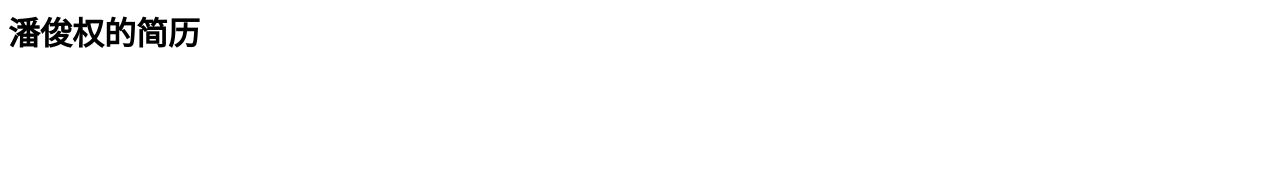
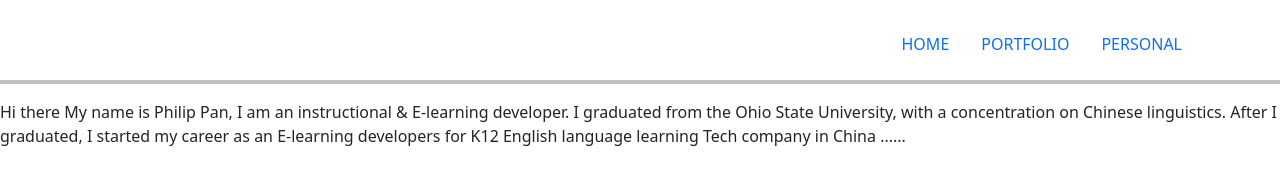
Before and after one commit to suanfa8/suanfa8.github.io, a plain HTML site: page index.html in a window 1280 px wide. Drawn offline with nearby package versions, Linux system fonts and the light colour scheme.

Commit message:
初步实现了选项卡显示不同内容。

```diff
--- a/index.html
+++ b/index.html
@@ -1,9 +1,58 @@
-<html>
-    <head>
-        <title>pan</title>
-    </head>
+<!doctype html>
+<html lang="en">
 
-    <body>
-        <h1>潘俊权的简历</h1>
-    </body>
+<head>
+  <meta charset="utf-8">
+  <meta name="viewport" content="width=device-width, initial-scale=1">
+  <title>Bootstrap demo</title>
+  <link href="https://cdn.jsdelivr.net/npm/bootstrap@5.3.0-alpha1/dist/css/bootstrap.min.css" rel="stylesheet"
+    integrity="sha384-GLhlTQ8iRABdZLl6O3oVMWSktQOp6b7In1Zl3/Jr59b6EGGoI1aFkw7cmDA6j6gD" crossorigin="anonymous">
+</head>
+
+<body>
+  <div class="container">
+    <br>
+    <ul class="nav justify-content-end">
+      <li class="nav-item">
+        <a class="nav-link active" href="#" id="nav-home-tab" data-bs-toggle="tab" data-bs-target="#nav-home">HOME</a>
+      </li>
+      <li class="nav-item">
+        <a class="nav-link" href="#" id="nav-profile-tab" data-bs-toggle="tab"
+          data-bs-target="#nav-profile">PORTFOLIO</a>
+      </li>
+      <li class="nav-item">
+        <a class="nav-link" href="#" id="nav-contact-tab" data-bs-toggle="tab"
+          data-bs-target="#nav-contact">PERSONAL</a>
+      </li>
+    </ul>
+  </div>
+
+  <hr style="border-width: 2px; border-style: solid; border-color: black;">
+
+  <div class="tab-content" id="nav-tabContent">
+    <div class="tab-pane fade show active" id="nav-home" role="tabpanel" aria-labelledby="nav-home-tab">
+      Hi there
+
+      My name is Philip Pan, I am an instructional & E-learning developer. I graduated from the Ohio State University,
+      with a concentration on Chinese linguistics. After I graduated, I started my career as an E-learning developers
+      for K12 English language learning Tech company in China ......
+    </div>
+    <div class="tab-pane fade" id="nav-profile" role="tabpanel" aria-labelledby="nav-profile-tab">
+      Easy Learning: Data Structures and Algorithms
+
+      Project type: E-learning
+
+      “Easy learning: Data Structures and Algorithms” is .....
+    </div>
+    <div class="tab-pane fade" id="nav-contact" role="tabpanel" aria-labelledby="nav-contact-tab">Contact content</div>
+  </div>
+
+  <!-- 在表单中插入拉通的水平分割线 -->
+
+
+  <!-- 最新编译的 JavaScript -->
+  <script src="https://www.w3school.com.cn/lib/bs/bootstrap.js"></script>
+
+</body>
+
 </html>
```
